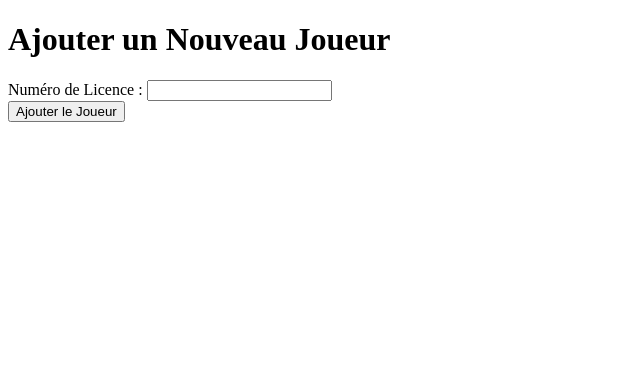
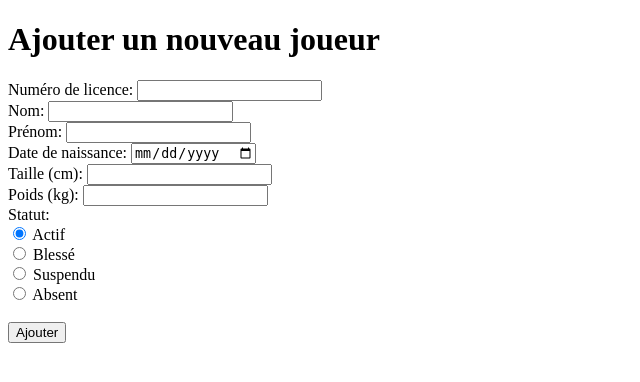
Before and after one commit to iisloomx/R401_MiniProjet, a PHP site: page /ajouter.php in a window 1280 px wide. Shown: the top 382 px of the page, without its empty margins (0-640 px from the left). Run offline with PHP 8.4, Linux system fonts and the light colour scheme.

Commit message:
update statut to enum

```diff
--- a/views/joueurs/ajouter.php
+++ b/views/joueurs/ajouter.php
@@ -1,16 +1,43 @@
 <!DOCTYPE html>
-<html lang="fr">
+<html>
 <head>
-    <meta charset="UTF-8">
-    <title>Ajouter un Joueur</title>
+    <title>Ajouter un joueur</title>
 </head>
 <body>
-    <h1>Ajouter un Nouveau Joueur</h1>
-    <form action="JoueursController.php?action=ajouter" method="POST">
-        <label for="numero_licence">Numéro de Licence :</label>
+    <h1>Ajouter un nouveau joueur</h1>
+    <form action="JoueursController.php?action=ajouter" method="post">
+        <label for="numero_licence">Numéro de licence:</label>
         <input type="text" name="numero_licence" id="numero_licence" required><br>
-        <!-- Reste des champs du formulaire -->
-        <button type="submit">Ajouter le Joueur</button>
+
+        <label for="nom">Nom:</label>
+        <input type="text" name="nom" id="nom" required><br>
+
+        <label for="prenom">Prénom:</label>
+        <input type="text" name="prenom" id="prenom" required><br>
+
+        <label for="date_naissance">Date de naissance:</label>
+        <input type="date" name="date_naissance" id="date_naissance" required><br>
+
+        <label for="taille">Taille (cm):</label>
+        <input type="number" name="taille" id="taille" required><br>
+
+        <label for="poids">Poids (kg):</label>
+        <input type="number" name="poids" id="poids" required><br>
+
+        <label>Statut:</label><br>
+        <input type="radio" name="statut" value="Actif" id="actif" checked>
+        <label for="actif">Actif</label><br>
+
+        <input type="radio" name="statut" value="Blessé" id="blesse">
+        <label for="blesse">Blessé</label><br>
+
+        <input type="radio" name="statut" value="Suspendu" id="suspendu">
+        <label for="suspendu">Suspendu</label><br>
+
+        <input type="radio" name="statut" value="Absent" id="absent">
+        <label for="absent">Absent</label><br><br>
+
+        <button type="submit">Ajouter</button>
     </form>
 </body>
 </html>
```
